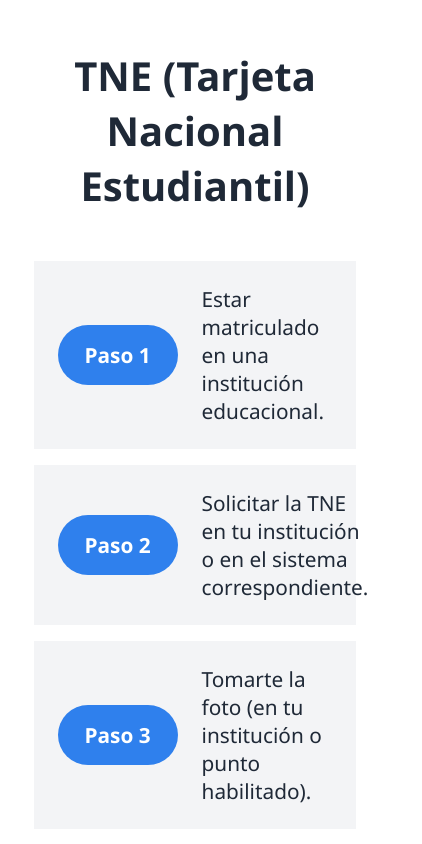
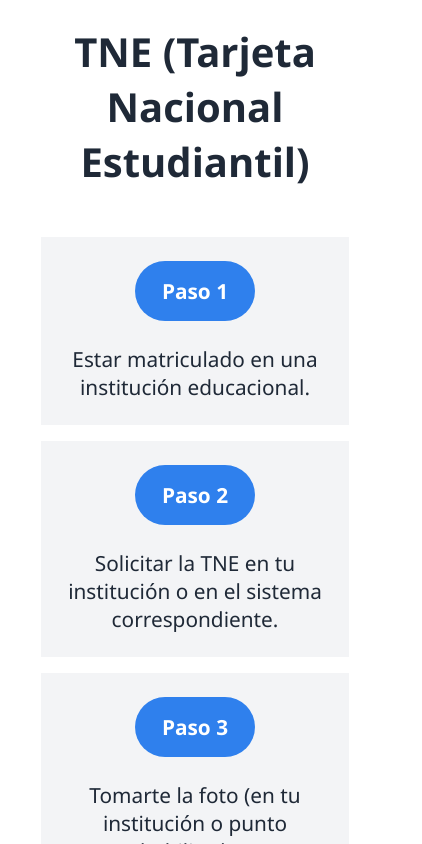
Before and after one commit to KevinPolanco/proyecto-totem, a React (Vite) app: page / in a window 390 px wide. Both pictures are taken after a click on the button "TNE (Tarjeta Nacional Estudiantil)". Shown: the top 844 px of the page, 422 px wide, since content can reach past the window. Built offline with nearby package versions, Linux system fonts and the light colour scheme.

Commit message:
accesibilidad: control de tamaño de fuente A− A A+ con persistencia y responsive

```diff
--- a/src/App.css
+++ b/src/App.css
@@ -10,7 +10,11 @@
     --color-texto: #1F2937;
     --color-fondo: #FFFFFF;
     --color-fondo-lista: #F3F4F6;
+    --escala: 1;
 }
+
+.fuente-large  { --escala: 1.25; }
+.fuente-xlarge { --escala: 1.5; }
 
 /* Reset básico */
 * {
@@ -35,16 +39,26 @@ body {
     width: 100%;
 }
 
+.app-wrapper {
+    position: relative;
+    width: 100%;
+    min-height: 100vh;
+    display: flex;
+    flex-direction: column;
+    justify-content: center;
+    align-items: center;
+}
+
 h1 {
-    font-size: 2.5rem;
+    font-size: calc(2.5rem * var(--escala));
     color: var(--color-texto);
-    margin-bottom: 3rem;
+    margin-bottom: calc(3rem * var(--escala));
 }
 
 .boton-tramite {
-    padding: 2rem 3rem;
-    font-size: 1.8rem;
-    margin: 1.5rem auto;
+    padding: calc(2rem * var(--escala)) calc(3rem * var(--escala));
+    font-size: calc(1.8rem * var(--escala));
+    margin: calc(1.5rem * var(--escala)) auto;
     width: 90%;
     max-width: 500px;
     background-color: var(--color-primario);
@@ -63,9 +77,9 @@ h1 {
 }
 
 .boton-volver {
-    padding: 1.5rem 3rem;
-    font-size: 1.5rem;
-    margin: 3rem auto;
+    padding: calc(1.5rem * var(--escala)) calc(3rem * var(--escala));
+    font-size: calc(1.5rem * var(--escala));
+    margin: calc(3rem * var(--escala)) auto;
     width: 90%;
     max-width: 500px;
     background-color: var(--color-secundario);
@@ -84,7 +98,7 @@ h1 {
 
 .lista-pasos {
     text-align: left;
-    margin: 3rem auto;
+    margin: calc(3rem * var(--escala)) auto;
     width: 90%;
     max-width: 600px;
     list-style: none;
@@ -92,30 +106,75 @@ h1 {
 
 .lista-pasos li {
     background-color: var(--color-fondo-lista);
-    padding: 1.5rem;
-    margin: 1rem 0;
-    font-size: 1.3rem;
+    padding: calc(1.5rem * var(--escala));
+    margin: calc(1rem * var(--escala)) 0;
+    font-size: calc(1.3rem * var(--escala));
     color: var(--color-texto);
     display: flex;
     align-items: center;
-    gap: 1.5rem;
+    gap: calc(1.5rem * var(--escala));
 }
 
 .paso-numero {
-    width: 120px;
-    height: 60px;
-    min-width: 120px;
+    width: calc(120px * var(--escala));
+    height: calc(60px * var(--escala));
+    min-width: calc(120px * var(--escala));
     background-color: var(--color-primario);
     color: white;
-    font-size: 1.3rem;
+    font-size: calc(1.3rem * var(--escala));
     font-weight: bold;
     display: flex;
     justify-content: center;
     align-items: center;
-    border-radius: 30px;
+    border-radius: calc(30px * var(--escala));
 }
 
 .paso-texto {
-    font-size: 1.3rem;
+    font-size: calc(1.3rem * var(--escala));
     color: var(--color-texto);
 }
+
+.control-fuente {
+    position: fixed;
+    top: 1rem;
+    right: 1rem;
+    display: flex;
+    gap: 0.5rem;
+    z-index: 100;
+}
+
+.control-fuente button {
+    width: 48px;
+    height: 48px;
+    border-radius: 50%;
+    border: 2px solid var(--color-primario);
+    background: white;
+    color: var(--color-primario);
+    font-size: 1.2rem;
+    font-weight: bold;
+    cursor: pointer;
+    display: flex;
+    align-items: center;
+    justify-content: center;
+}
+
+.control-fuente button:hover {
+    background: var(--color-primario);
+    color: white;
+}
+
+@media (max-width: 767px) {
+    .control-fuente {
+        display: none;
+    }
+
+    .lista-pasos li {
+        flex-direction: column;
+        align-items: center;
+        text-align: center;
+    }
+
+    .contenedor {
+        padding: 1.5rem;
+    }
+}
--- a/src/App.jsx
+++ b/src/App.jsx
@@ -1,18 +1,25 @@
 import { useNavegacion } from './hooks/useNavegacion'
+import { useFontSize } from './hooks/useFontSize'
 import { tramites } from './data/tramites'
 import InicioPantalla from './components/InicioPantalla'
 import DetallePantalla from './components/DetallePantalla'
+import FontSizeControl from './components/FontSizeControl'
 import './App.css'
 
 function App() {
   const { tramite, tramiteSeleccionado, mostrarDetalle, volverInicio } = useNavegacion()
+  const { claseFuente, aumentar, disminuir, reset } = useFontSize()
 
-  // Si hay un trámite seleccionado, mostrar pantalla de detalle
-  if (tramiteSeleccionado && tramite) {
-    return <DetallePantalla tramite={tramite} onVolver={volverInicio} />
-  }
-
-  return <InicioPantalla tramites={tramites} onSeleccionar={mostrarDetalle} />
+  return (
+    <div className="app-wrapper">
+      <FontSizeControl onAumentar={aumentar} onDisminuir={disminuir} onReset={reset} />
+      {tramiteSeleccionado && tramite ? (
+        <DetallePantalla tramite={tramite} onVolver={volverInicio} claseFuente={claseFuente} />
+      ) : (
+        <InicioPantalla tramites={tramites} onSeleccionar={mostrarDetalle} claseFuente={claseFuente} />
+      )}
+    </div>
+  )
 }
 
 export default App
--- a/src/components/DetallePantalla.jsx
+++ b/src/components/DetallePantalla.jsx
@@ -1,9 +1,9 @@
 import PasoLista from './PasoLista'
 import BotonVolver from './BotonVolver'
 
-export default function DetallePantalla({ tramite, onVolver }) {
+export default function DetallePantalla({ tramite, onVolver, claseFuente = '' }) {
   return (
-    <div className="contenedor">
+    <div className={`contenedor ${claseFuente}`.trim()}>
       <h1>{tramite.nombre}</h1>
       <PasoLista pasos={tramite.pasos} />
       <BotonVolver onClick={onVolver} />
--- /dev/null
+++ b/src/components/FontSizeControl.jsx
@@ -0,0 +1,9 @@
+export default function FontSizeControl({ onAumentar, onDisminuir, onReset }) {
+  return (
+    <div className="control-fuente" role="group" aria-label="Control de tamaño de fuente">
+      <button onClick={onDisminuir} aria-label="Disminuir tamaño de fuente">A−</button>
+      <button onClick={onReset} aria-label="Restablecer tamaño de fuente">A</button>
+      <button onClick={onAumentar} aria-label="Aumentar tamaño de fuente">A+</button>
+    </div>
+  )
+}
--- a/src/components/InicioPantalla.jsx
+++ b/src/components/InicioPantalla.jsx
@@ -1,8 +1,8 @@
 import BotonTramite from './BotonTramite'
 
-export default function InicioPantalla({ tramites, onSeleccionar }) {
+export default function InicioPantalla({ tramites, onSeleccionar, claseFuente = '' }) {
   return (
-    <div className="contenedor">
+    <div className={`contenedor ${claseFuente}`.trim()}>
       <h1>¿En qué te ayudamos?</h1>
       {tramites.map(t => (
         <BotonTramite key={t.id} nombre={t.nombre} onClick={() => onSeleccionar(t.id)} />
--- /dev/null
+++ b/src/hooks/useFontSize.js
@@ -0,0 +1,37 @@
+import { useState } from 'react'
+
+const NIVELES = [1, 1.25, 1.5]
+const STORAGE_KEY = 'totem-font-size'
+
+export function useFontSize() {
+  const [indice, setIndice] = useState(() => {
+    const saved = localStorage.getItem(STORAGE_KEY)
+    const idx = saved !== null ? Number(saved) : 0
+    return idx >= 0 && idx < NIVELES.length ? idx : 0
+  })
+
+  function aumentar() {
+    setIndice(prev => {
+      const next = Math.min(prev + 1, NIVELES.length - 1)
+      localStorage.setItem(STORAGE_KEY, String(next))
+      return next
+    })
+  }
+
+  function disminuir() {
+    setIndice(prev => {
+      const next = Math.max(prev - 1, 0)
+      localStorage.setItem(STORAGE_KEY, String(next))
+      return next
+    })
+  }
+
+  function reset() {
+    setIndice(0)
+    localStorage.setItem(STORAGE_KEY, '0')
+  }
+
+  const claseFuente = indice === 0 ? '' : indice === 1 ? 'fuente-large' : 'fuente-xlarge'
+
+  return { claseFuente, aumentar, disminuir, reset }
+}
```
